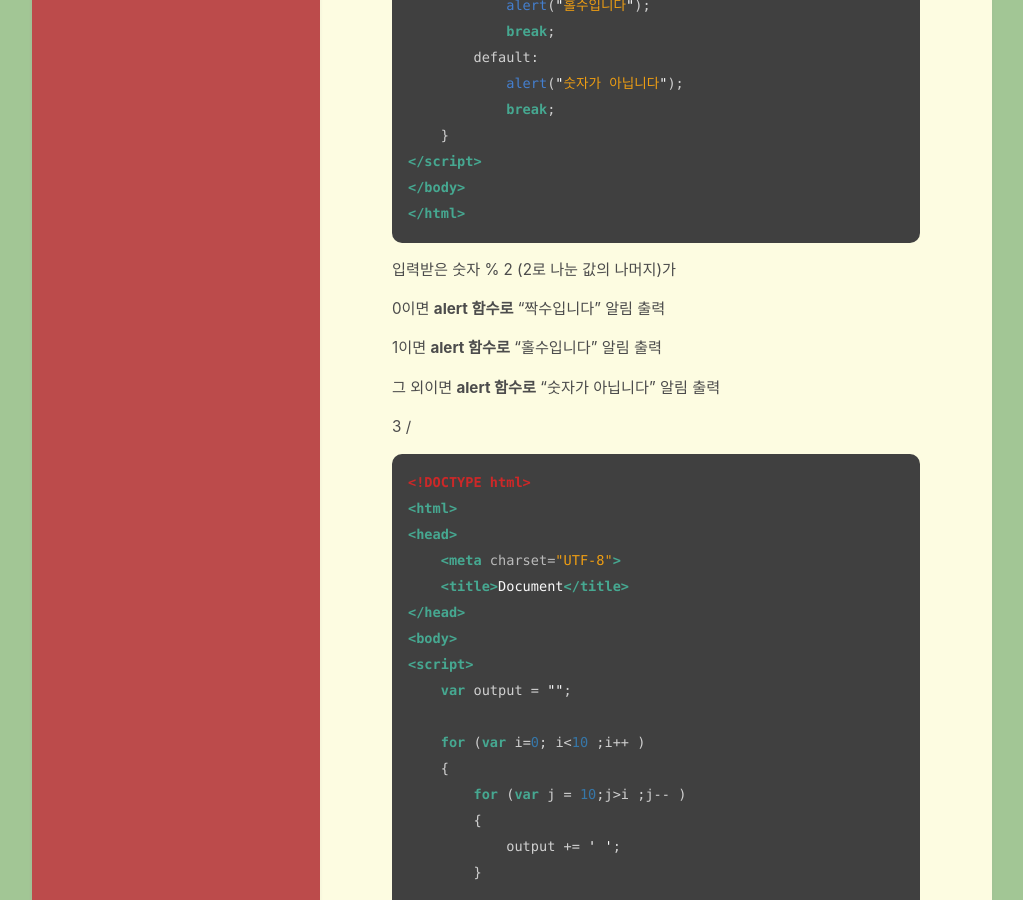
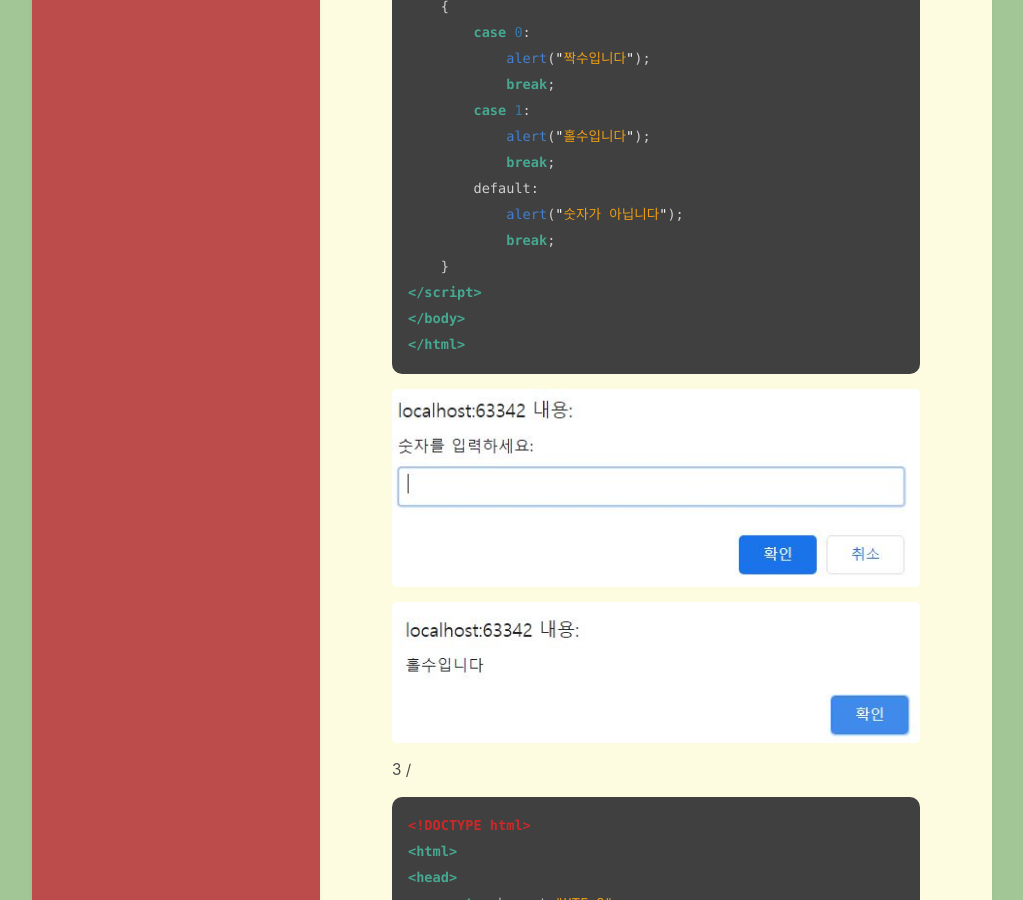
Before and after one commit to hanhwi6819/blog, a Jekyll site: the page built from _posts/2021-01-03-javascript-HTML-예제.md, in a window 1280 px wide and 900 px high, scrolled down 1501 px. Shown: the whole window, without its empty margins (128-1151 px from the left). Built offline with Jekyll 4.4.1, drawn with Linux system fonts in a browser that asks for light colours; part of the change alters nothing that is shown.

Commit message:
이미지 추가

````diff
--- a/_posts/2021-01-03-javascript-HTML-예제.md
+++ b/_posts/2021-01-03-javascript-HTML-예제.md
@@ -34,7 +34,7 @@ alert : 알림 팝업(경고)
 </html>
 ```
 
-![ex_screenshot](./img/1.JPG)
+![ex_1](../img/1.JPG)
 
 
 2 /
@@ -67,13 +67,9 @@ alert : 알림 팝업(경고)
 </html>
 ```
 
-입력받은 숫자 % 2 (2로 나눈 값의 나머지)가
+![ex_2-1](../img/2-1.JPG)
 
-0이면 **alert 함수로** "짝수입니다" 알림 출력
-
-1이면 **alert 함수로** "홀수입니다" 알림 출력
-
-그 외이면 **alert 함수로** "숫자가 아닙니다" 알림 출력
+![ex_2-2](../img/2-2.JPG)
 
 
 3 /
@@ -108,6 +104,8 @@ alert : 알림 팝업(경고)
 </body>
 </html>
 ```
+
+![ex_3](../img/3.JPG)
 
 ---
 
@@ -157,7 +155,8 @@ checkbox
 </html>
 ```
 
----
+![ex_4](../img/4.JPG)
+
 
 5 /
 
@@ -196,7 +195,7 @@ checkbox
 
 ```
 
----
+![ex_5](../img/5.JPG)
 
 6
 ===
@@ -243,6 +242,8 @@ checkbox
 
 ```
 
+
+
 ---
 
 option
@@ -283,6 +284,8 @@ option
 </body>
 </html>
 ```
+
+![ex_7](../img/7.JPG)
 
 8
 ===
@@ -327,6 +330,8 @@ option
 </html>
 ```
 
+![ex_8](../img/8.JPG)
+
 9 /
 
 ```html
@@ -366,6 +371,8 @@ option
 </body>
 </html>
 ```
+
+![ex_9](../img/9.JPG)
 
 ---
 
@@ -413,6 +420,8 @@ option
 </html>
 ```
 
+![ex_10](../img/10.JPG)
+
 ---
 
 11
@@ -454,3 +463,5 @@ option
 </body>
 </html>
 ```
+
+![ex_11](../img/11.JPG)
````
